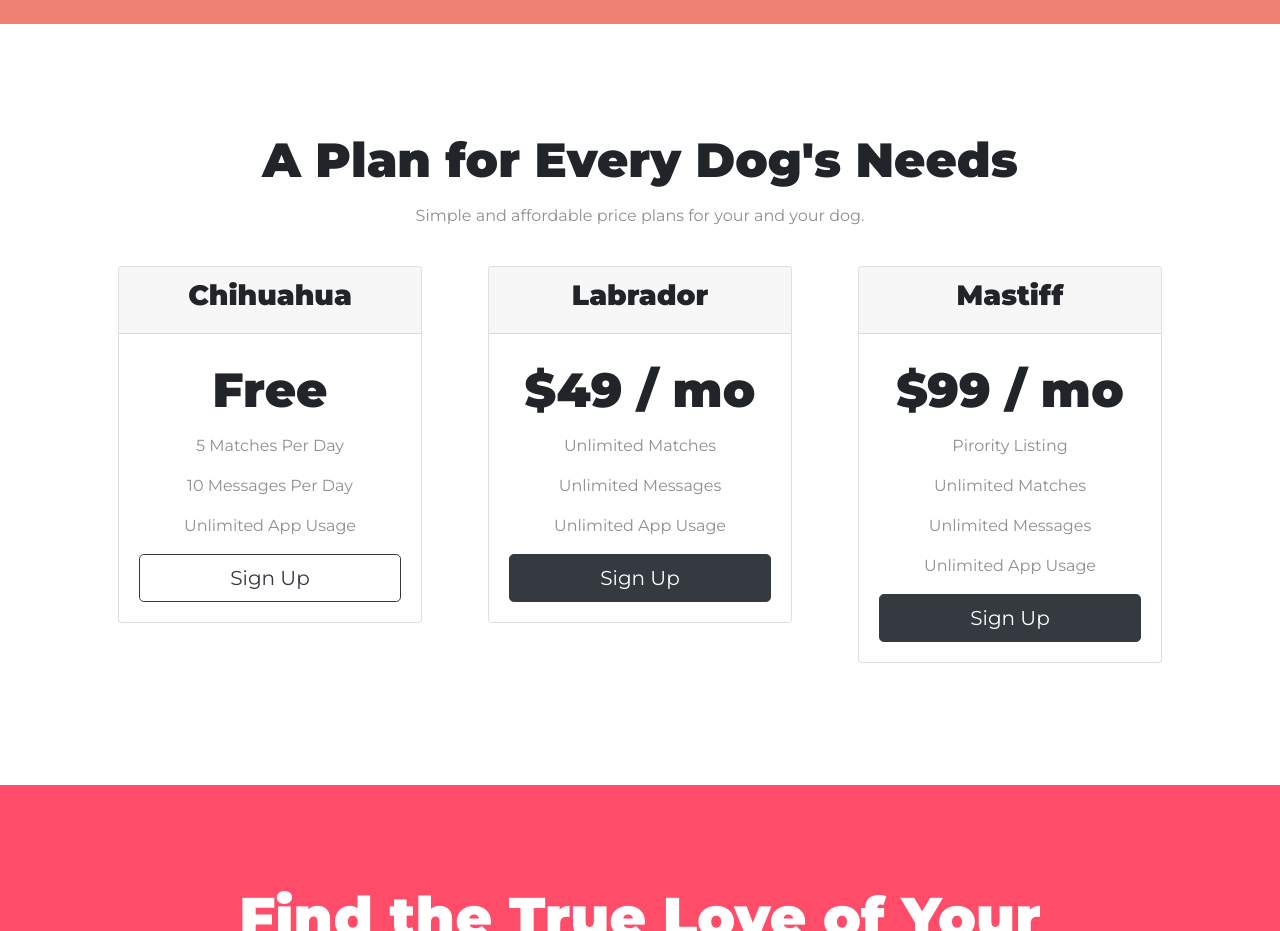
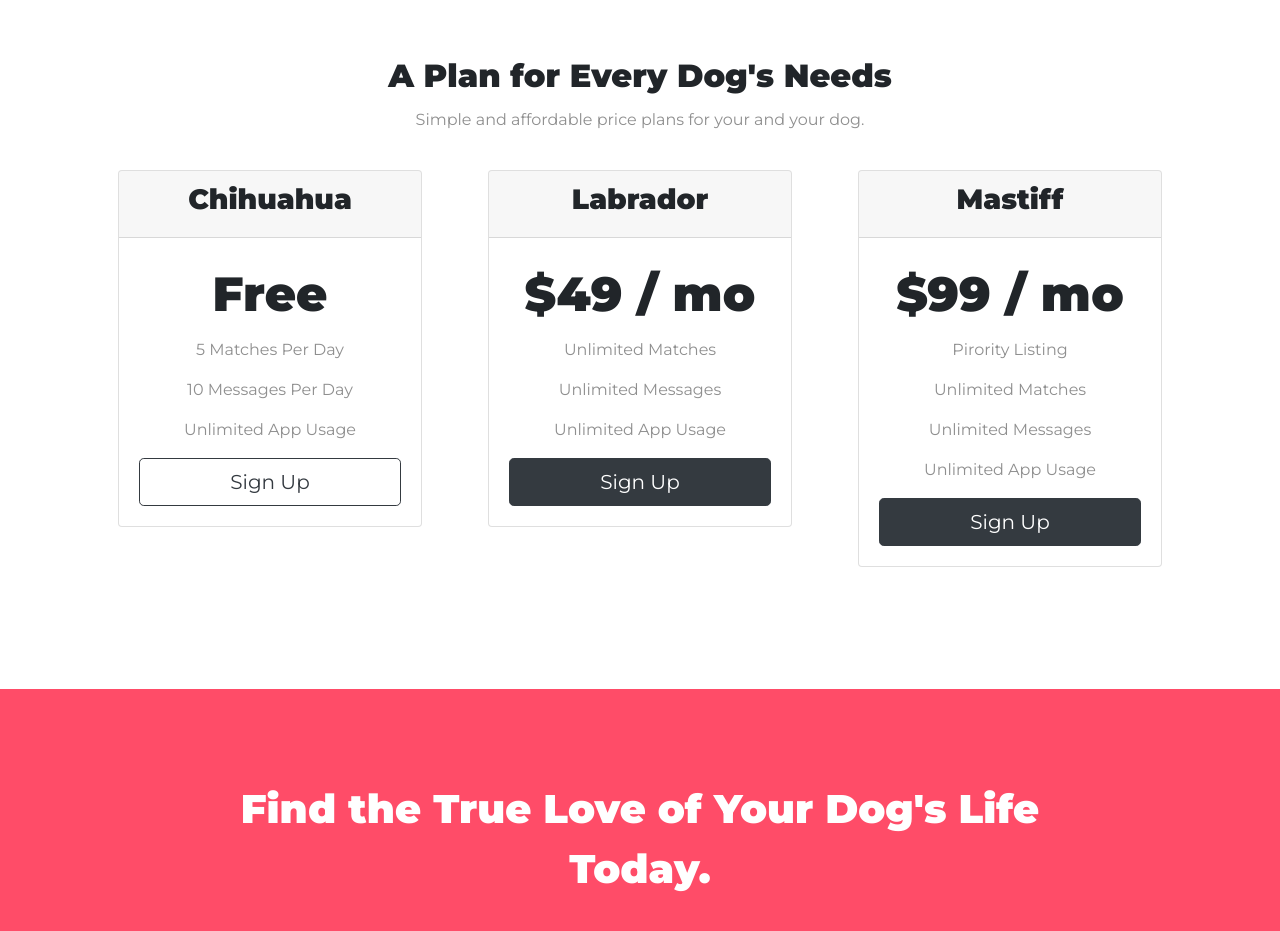
Before and after one commit to frederike-n/tindog2, a plain HTML site: page index.html in a window 1280 px wide. Shown: the part 1750-2681 px from the top of the page. Drawn offline with nearby package versions, Linux system fonts and the light colour scheme.

Commit message:
Add files via upload

```diff
--- a/css/styles.css
+++ b/css/styles.css
@@ -34,12 +34,12 @@ p {
 
 /* Headings */
 .big-heading {
-  font-size: 3.5rem;
+  font-size: 2.5rem;
   line-height: 1.5;
 }
 
 .section-heading {
-  font-size: 3rem;
+  font-size: 2rem;
   line-height: 1.5;
 }
 
@@ -165,7 +165,7 @@ p {
 
 @media (max-width: 1035px) {
 
-  #title {
+  #title .container-fluid {
   text-align: center;
 }
   .title-image {
```
